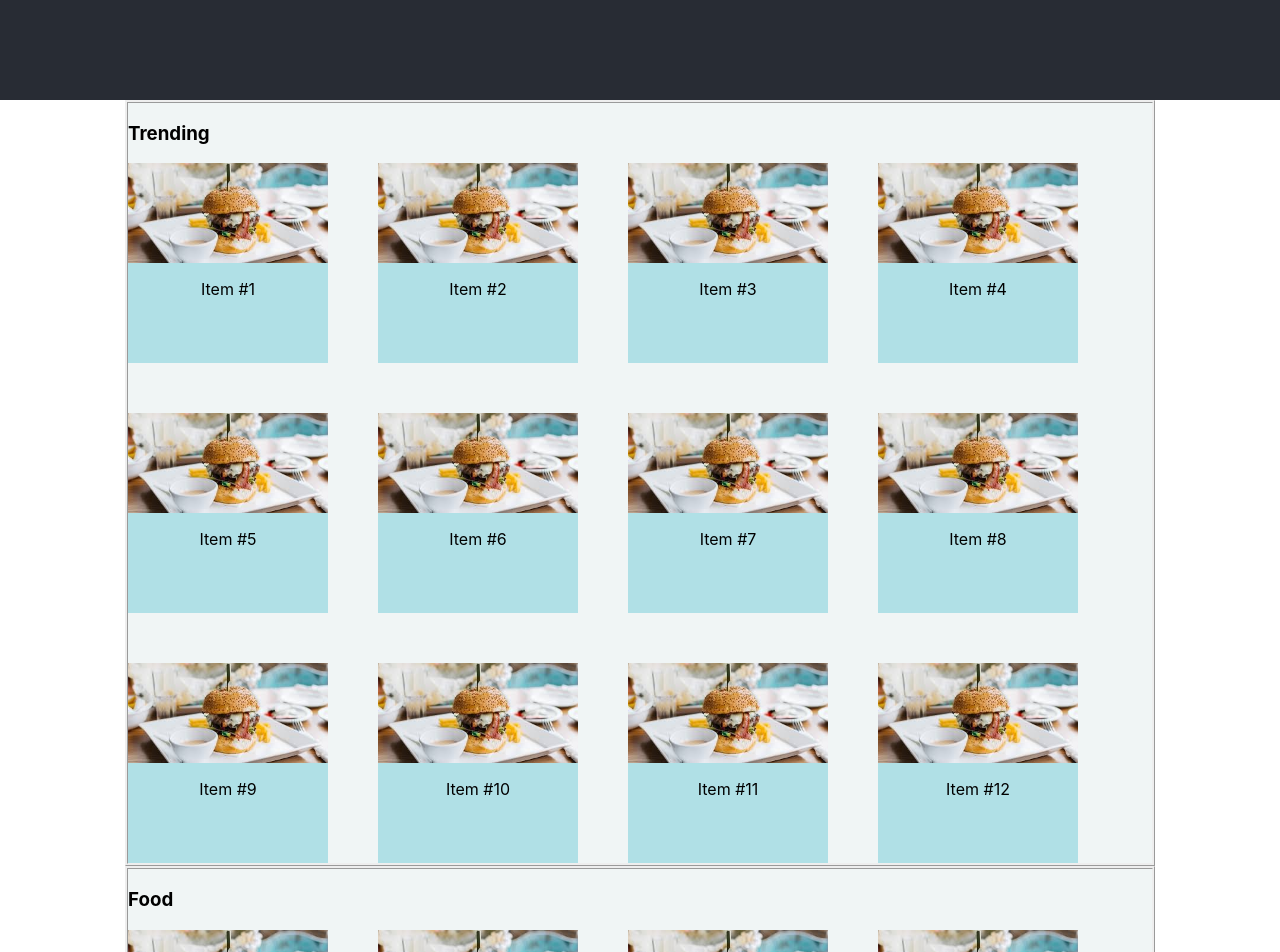
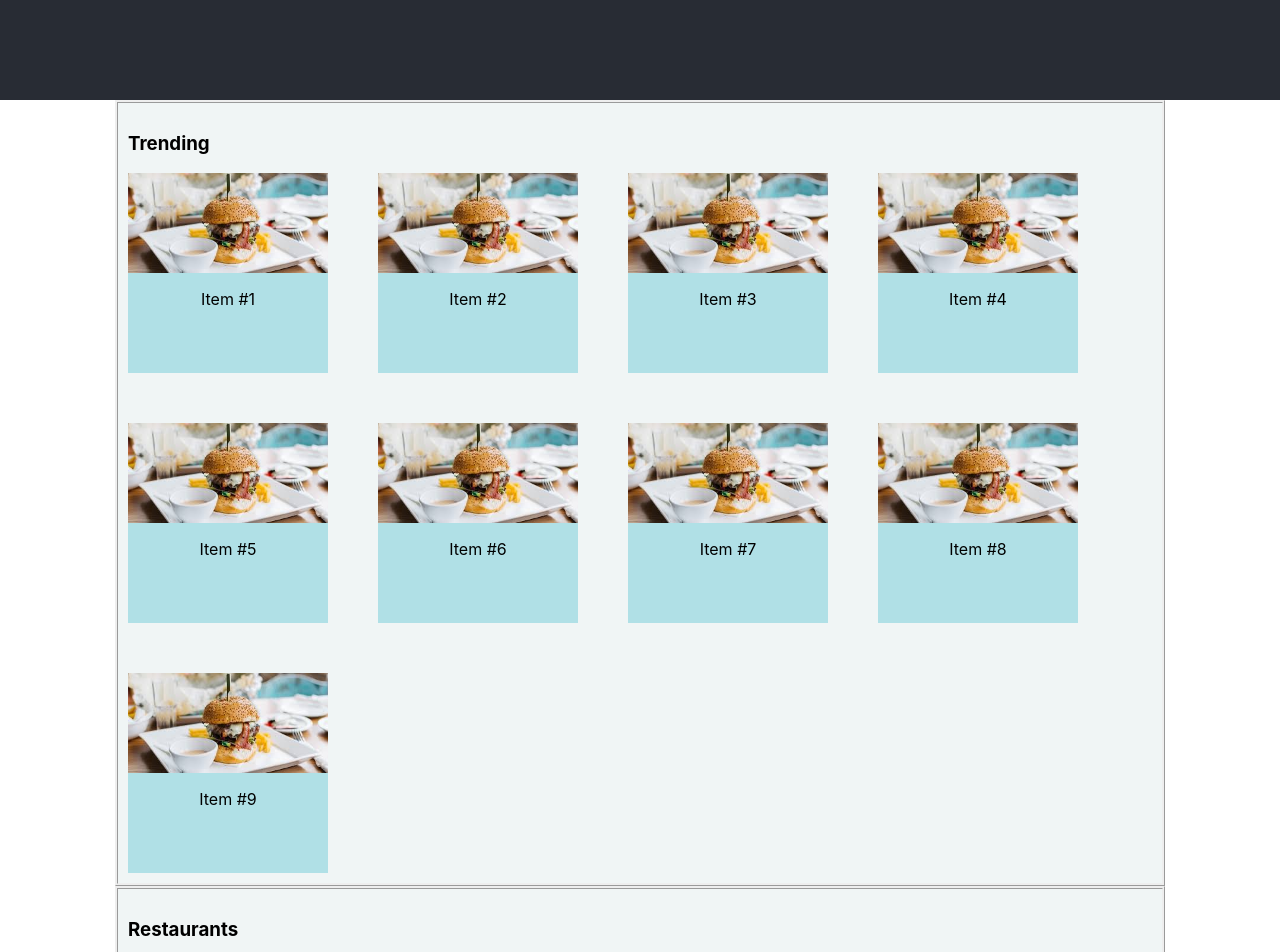
Before and after one commit to nfallowf/deals-near-you, a React (Create React App) app: page / in a window 1280 px wide. Shown: the top 952 px of the page. Built offline with nearby package versions, Linux system fonts and the light colour scheme.

Commit message:
Changed some functional components to class based, also added temporary fake api data file

```diff
--- a/src/App.js
+++ b/src/App.js
@@ -3,7 +3,12 @@ import logo from './logo.svg';
 import './App.css';
 import SearchResults from './SearchResults/SearchResults'
 
-function App() {
+class App extends React.Component {
+    constructor() {
+        super()
+        this.state = {}
+    }
+    render() {
         return (
             <div className="App">
               <header className="App-header">
@@ -18,5 +23,6 @@ function App() {
             </div>
           );
     }
+}
 
 export default App;
--- a/src/SearchResults/SearchResults.js
+++ b/src/SearchResults/SearchResults.js
@@ -1,27 +1,29 @@
 import React from 'react'
 import OfferSection from './components/OfferSection'
-function SearchResults() {
-    const sections = []
-    sections.push(
-        <OfferSection
-            title={"Trending"}
-            numItems={12}
-            key={"trending"}
-        />
-    )
-    sections.push(
-        <OfferSection
-            title={"Food"}
-            numItems={8}
-            key={"food"}
-        />
-    )
-    return (
+import SectionsData from './SectionsData'
+class SearchResults extends React.Component {
+    constructor() {
+        super()
+        this.state = {}
+    }
 
-        <div>
-            {sections}
-        </div>
-    );
+    componentDidMount() {
+        const sectionState = SectionsData.map(section => <OfferSection
+                                                        title={section.sectionTitle}
+                                                        numItems={section.numItems}
+                                                        key={section.id}
+                                                    />)
+        this.setState({sections: sectionState})
+    }
+
+    render() {
+        return (
+
+            <div>
+                {this.state.sections}
+            </div>
+        );
+    }
 }
 
 export default SearchResults
--- /dev/null
+++ b/src/SearchResults/SectionsData.js
@@ -0,0 +1,30 @@
+/* Tempory file to replicate an api call */
+const SectionsData = [
+    {
+        id: 1,
+        sectionTitle: "Trending",
+        numItems: 9
+    },
+    {
+        id: 2,
+        sectionTitle: "Restaurants",
+        numItems: 8
+    },
+    {
+        id: 3,
+        sectionTitle: "Bars",
+        numItems: 12
+    },
+    {
+        id: 4,
+        sectionTitle: "Gas",
+        numItems: 6
+    },
+    {
+        id: 5,
+        sectionTitle: "Groceries",
+        numItems: 3
+    },
+]
+
+export default SectionsData
--- a/src/SearchResults/components/OfferGrid.js
+++ b/src/SearchResults/components/OfferGrid.js
@@ -1,9 +1,15 @@
 import React from 'react'
 import OfferBox from './OfferBox'
 import './OfferGrid.css'
-function OfferGrid(props) {
-    const offerBoxes = []
-        for (let i = 1; i <= props.numItems ; i ++) {
+
+class OfferGrid extends React.Component {
+    constructor(props) {
+        super(props)
+        this.state = {}
+    }
+    render() {
+        const offerBoxes = []
+        for (let i = 1; i <= this.props.numItems ; i ++) {
             offerBoxes.push(
                 <OfferBox
                     key = {i}
@@ -17,6 +23,7 @@ function OfferGrid(props) {
                 {offerBoxes}
             </div>
         )
+    }
 }
 
 export default OfferGrid
--- a/src/SearchResults/components/OfferSection.js
+++ b/src/SearchResults/components/OfferSection.js
@@ -1,19 +1,30 @@
 import React from 'react'
 import OfferGrid from './OfferGrid'
-function OfferSection(props) {
+
+class OfferSection extends React.Component {
+    constructor(props) {
+        super(props)
+        this.state = {
+            sectionTitle: this.props.title
+        }
+    }
+    render() {
         const sectionStyle = {
             backgroundColor: "#f0f5f5",
             borderStyle: "ridge",
             width: "80%",
             margin: "auto",
-        textAlign: "left"
+            textAlign: "left",
+            padding: "10px"
         }
         return (
             <div style={sectionStyle}>
-            <h3>{props.title}</h3>
-            <OfferGrid numItems={props.numItems}/>
+                <h3>{this.state.sectionTitle}</h3>
+                {/*}filter section to be used for api call etc {*/}
+                <OfferGrid filterSection={this.state.sectionTitle} numItems={this.props.numItems}/>
             </div>
         )
     }
+}
 
 export default OfferSection
```
Lines whose indentation alone changed are shown as unchanged.
